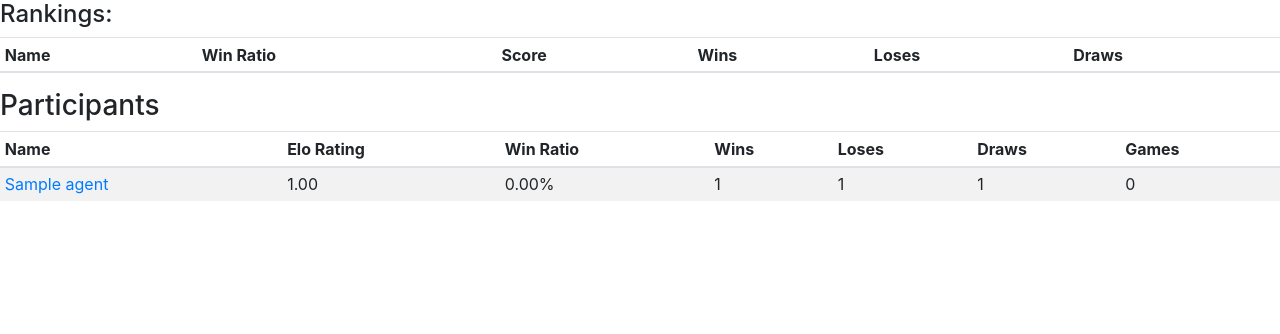
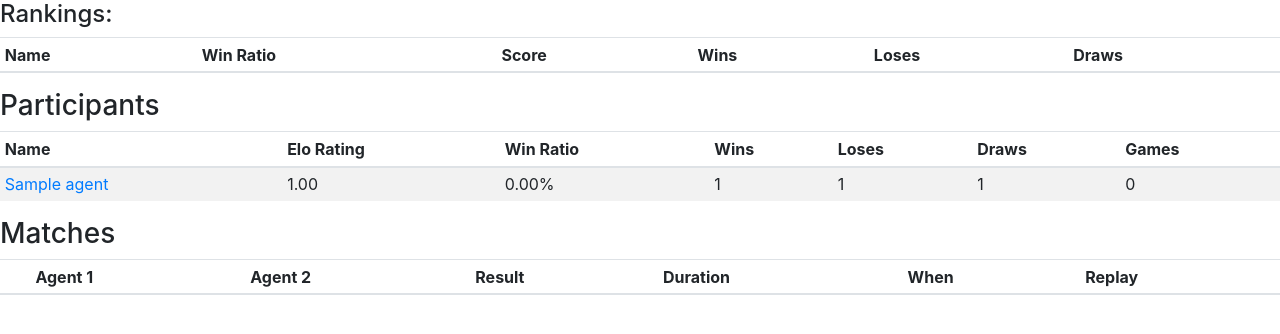
Before and after one commit to h3nnn4n/colosseum_website, a Django app: page /tournaments/00000000-0000-0000-0000-000000000001/ in a window 1280 px wide. Shown: the part 152-486 px from the top of the page. Run offline with Django 3.2, Linux system fonts and the light colour scheme; tables that the repository leaves empty hold one stand-in row (values such as "Sample post"); data that the repository does not hold is empty; parts of the project's set-up code (start-up, migrations or seed data) failed here and were passed over; some libraries are stand-ins or nearby versions.

Commit message:
List matches in tournament detail view

```diff
--- a/app/templates/tournaments/detail.html
+++ b/app/templates/tournaments/detail.html
@@ -76,4 +76,57 @@
   </table>
 <div>
 
+<h3> Matches </h3>
+
+<div>
+  <table class="table table-hover table-striped table-sm">
+    <thead>
+      <th scope="col">  </th>
+      <th scope="col"> Agent 1 </th>
+      <th scope="col"> Agent 2 </th>
+      <th scope="col"> Result </th>
+      <th scope="col"> Duration </th>
+      <th scope="col"> When </th>
+      <th scope="col"> Replay </th>
+    </thead>
+    <tbody>
+      {% for match in tournament.matches.all %}
+      <tr>
+        <td> <a href={% url 'match_detail' match.id %}> View </a> </td>
+        <td> {{ match.player1_elo_change | default_if_none:"-" }}
+          <a href={% url 'agent_detail' match.player1.id %}>
+            {{ match.player1.name }}
+          </a>
+        </td>
+        <td> {{ match.player2_elo_change | default_if_none:"-" }}
+          <a href={% url 'agent_detail' match.player2.id %}>
+            {{ match.player2.name }}
+          </a>
+        </td>
+
+        <td> {{ match.pretty_result }} </td>
+
+        {% if match.duration %}
+          <td> {{ match.duration | floatformat:-2 }}s </td>
+        {% else %}
+          <td> - </td>
+        {% endif %}
+
+        {% if match.ran %}
+          <td> {{ match.ran_at | date:"Y-m-d H:i:s" }} </td>
+        {% else %}
+          <td> - </td>
+        {% endif %}
+
+        {% if match.replay %}
+          <td> <a href={{ match.replay.url }}> Download </a> </td>
+        {% else %}
+          <td> - </td>
+        {% endif %}
+      </tr>
+      {% endfor %}
+    </tbody>
+  </table>
+<div>
+
 {% endblock %}
```
